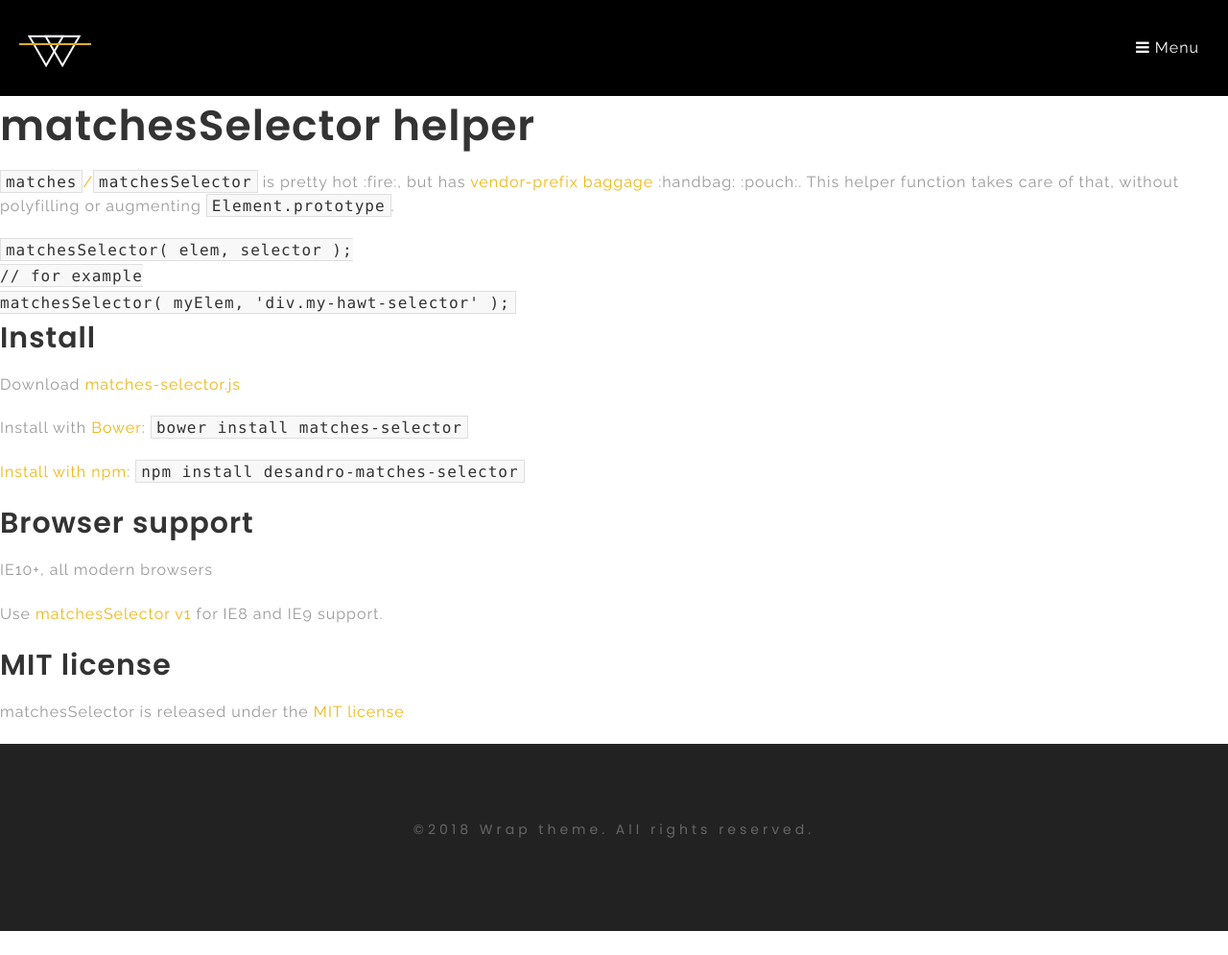
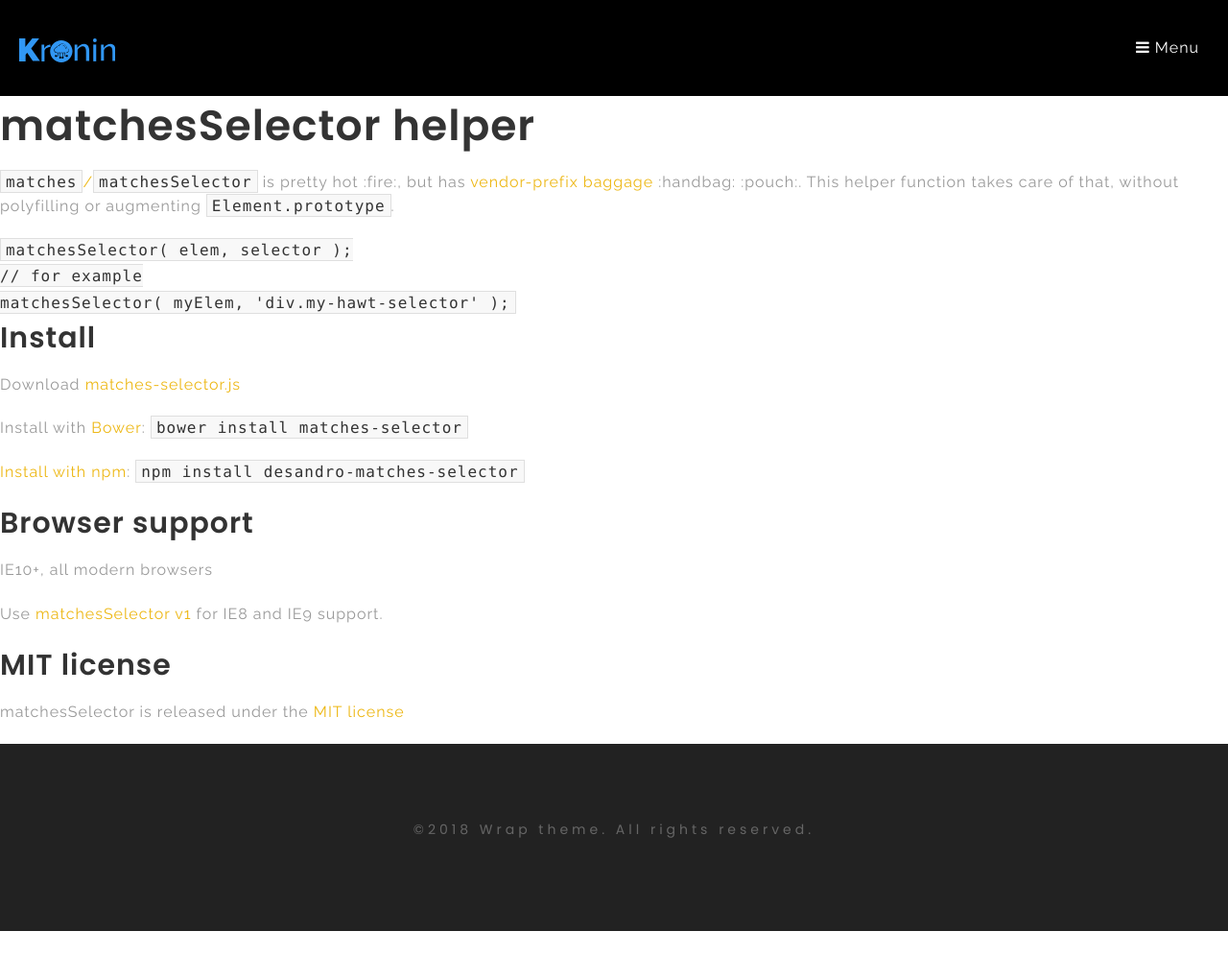
Before and after one commit to Kronin-Cloud/kronin.cloud-website, a Jekyll site: the page built from bower_components/desandro-matches-selector/README.md, in a window 1280 px wide and 995 px high. Shown: the whole window at 96% size. Built offline with Jekyll 4.4.1, drawn with Linux system fonts in a browser that asks for light colours; our own code applies the rules of GitHub Pages for plain Markdown files.

Commit message:
add-logo

```diff
--- a/_includes/header.html
+++ b/_includes/header.html
@@ -10,7 +10,7 @@
       <li class='name'>
         <h1>
           <a href='{{ 'index.html' | relative_url }}'>
-            <img width="126" height="48" alt="" src="{{ "/assets/images/logo-3.png" | relative_url }}" />
+            <img class="logo" width="126" height="48" alt="" src="{{ "/assets/images/logo_Kronin.svg" | relative_url }}" />
           </a>
         </h1>
       </li>
--- a/assets/css/main.css
+++ b/assets/css/main.css
@@ -198,12 +198,13 @@
   background: rgb(0, 172, 237)!important;
 }
 .button{
-  background-color: rgb(0, 172, 237)!important;
+  background-color: transparent!important;
+  color: rgb(0, 172, 237)!important;
   border: 2px solid rgb(0, 172, 237)!important;
 }
 .button:hover{
-  background-color: transparent!important;
-  color: rgb(0, 172, 237)!important;
+  background-color: rgb(0, 172, 237)!important;
+  color: white!important;
 }
 
 p.small-title, .thin a, .portfolio_hover_icon{
@@ -270,6 +271,24 @@
 .columns{
   z-index: 3;
 }
+.logo{
+  width: 100px!important;
+
+}
+
+.netlify-identity-button{
+  color: rgb(0, 172, 237)!important;
+}
+.identity-login-link{
+    margin-top: 5px;
+}
+.shrink .logo{
+  width: 74px!important;
+}
+.shrink .identity-login-link{
+  margin-top: 2px;
+}
+
 
 @media only screen and (max-width: 767px) {
   .portfolio_open .portfolio_center{
```
Also changed, not shown: assets/images/logo_Kronin.svg (added), assets/images/logo_Kronin2.svg (added).
